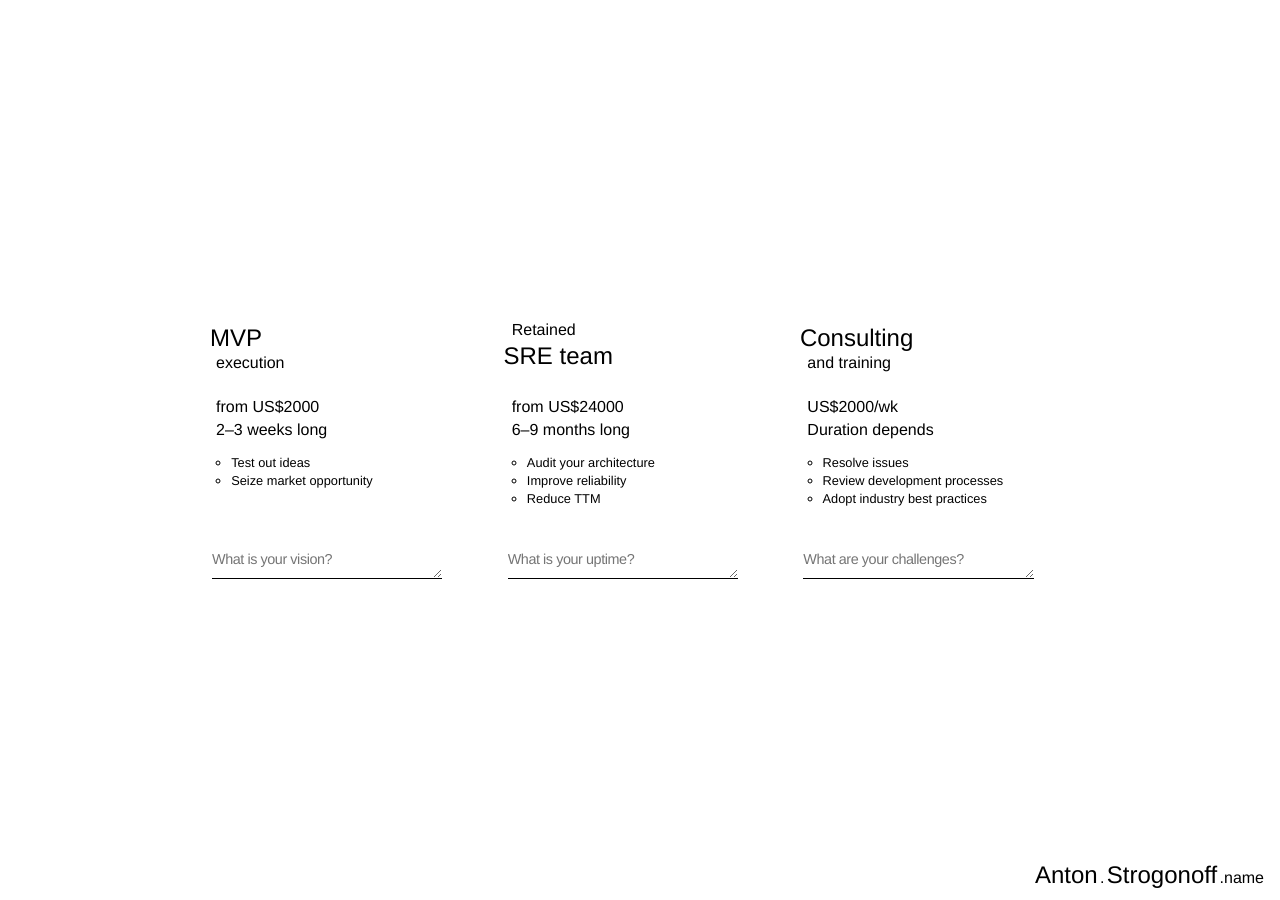
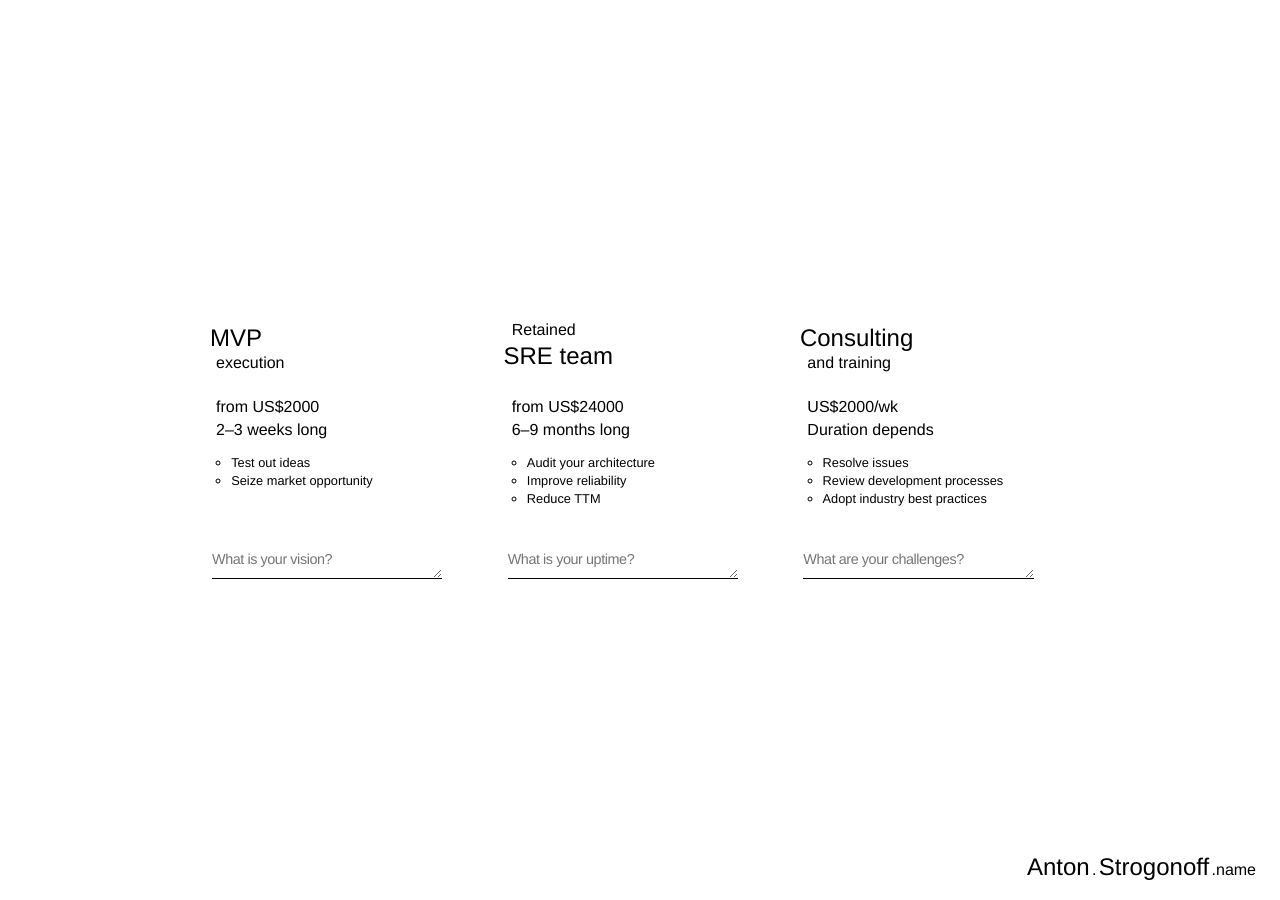
Before and after one commit to strogonoff/strogonoff.github.io, a Jekyll site: the page built from index.html, in a window 1280 px wide. Built offline with Jekyll 4.4.1, drawn with Linux system fonts in a browser that asks for light colours.

Commit message:
feat: Offset h1 a little bit more from the corner

```diff
--- a/css/main.scss
+++ b/css/main.scss
@@ -300,8 +300,8 @@ ul {
     z-index: -1;
     font-variant-numeric: proportional-nums;
     position: fixed;
-    bottom: 0;
-    right: 1em;
+    bottom: .5em;
+    right: 1.5em;
   }
 }
 
```
